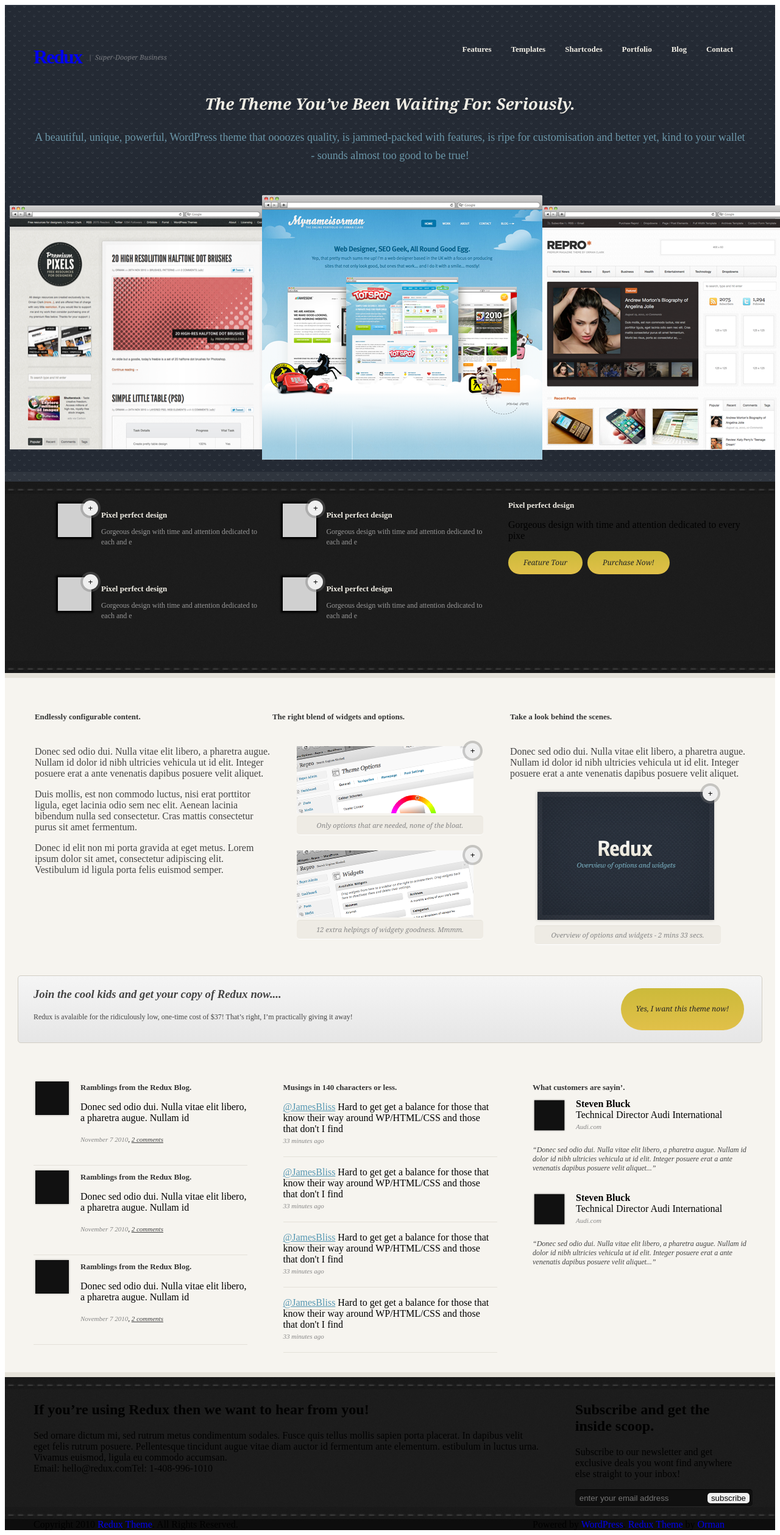
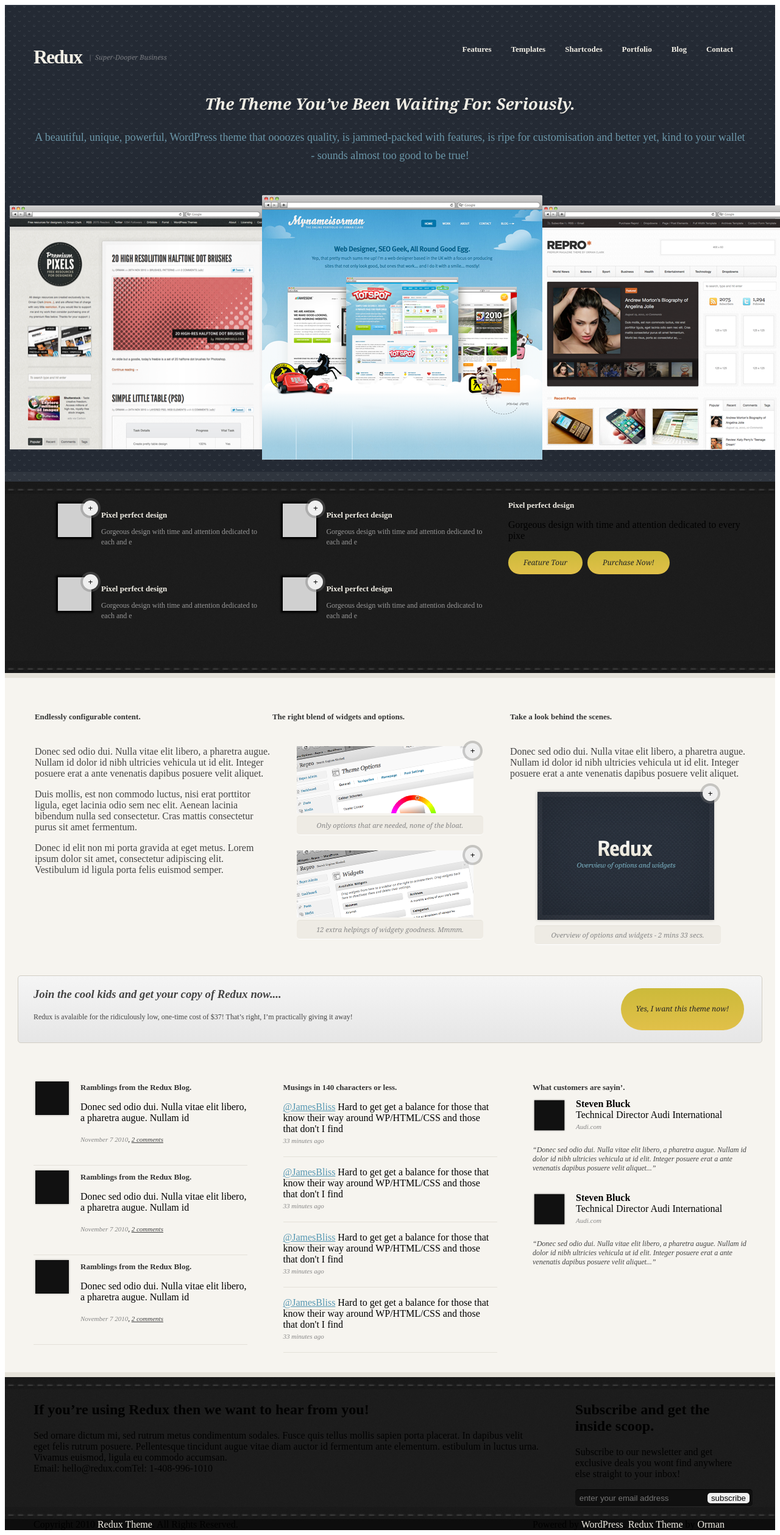
Before and after one commit to MrMeison/Education, a website: page html/assets/index.html in a window 1280 px wide. Shown: the top 2518 px of the page at 61% size. Drawn offline with nearby package versions, Linux system fonts and the light colour scheme; files that its build step writes are made by us from their sources.

Commit message:
Add missing packages, small style fixes

```diff
--- a/html/package.json
+++ b/html/package.json
@@ -33,6 +33,7 @@
     "gulp-sourcemaps": "^2.4.0",
     "gulp-stylelint": "^3.7.0",
     "gulp-util": "^3.0.8",
+    "node-sass": "^4.5.1",
     "pixel-glass": "^1.0.13",
     "stylelint-scss": "^1.4.1"
   }
--- a/html/sass/footer.scss
+++ b/html/sass/footer.scss
@@ -25,6 +25,7 @@
   background-color: #0d0d0d;
   a {
     text-decoration: none;
+    color: $flax_color;
     &:hover,
     &:visited,
     &:focus {
--- a/html/sass/header.scss
+++ b/html/sass/header.scss
@@ -18,6 +18,7 @@
   align-items: center;
   a {
     text-decoration: none;
+    color: $flax_color;
     &:hover,
     &:visited,
     &:focus {
```
